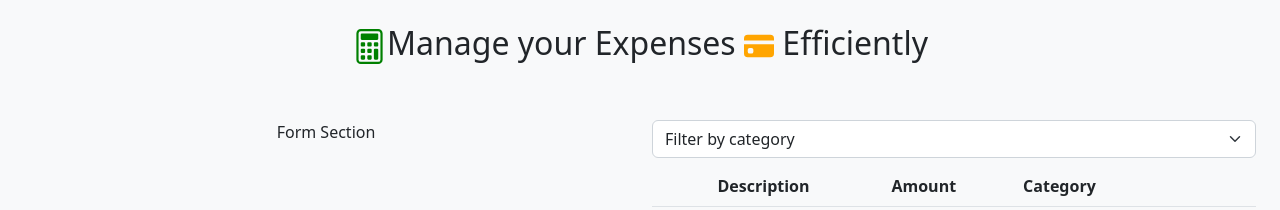
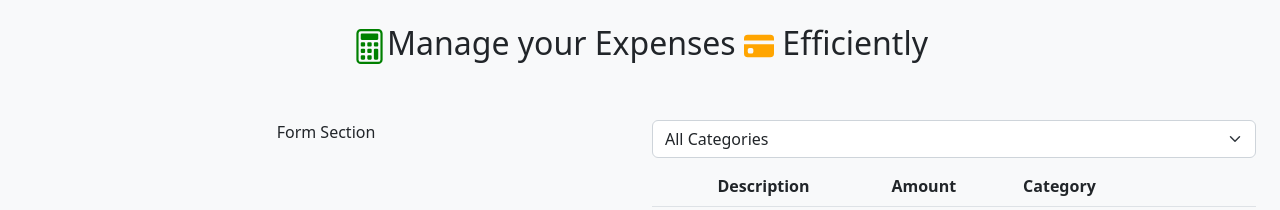
Before and after one commit to agorakis/Expenses-Tracker-App-React, a React (Vite) app: page / in a window 1280 px wide. Shown: the top 210 px of the page. Built offline with nearby package versions, Linux system fonts and the light colour scheme; the HTML template or start-up script is replaced by a standard one.

Commit message:
Finalize the Filtering++

```diff
--- a/src/App.tsx
+++ b/src/App.tsx
@@ -44,7 +44,6 @@ function App() {
   };
 
   const handleFiltering = (category: string) => {
-    console.log(category)
     setSelectedCategory(category);
   }
 
--- a/src/ExpenseFilter.tsx
+++ b/src/ExpenseFilter.tsx
@@ -7,7 +7,7 @@ const ExpenseFilter = ({onSelect}:ExpenseFilterProps) => {
     return (
 
  <select onChange={(e) => onSelect(e.target.value)} className="form-select form-select-md mb-2" aria-label="Default select example">
-    <option value="" selected>Filter by category</option>
+    <option value="" selected>All Categories</option>
     <option value="Rent">Rent</option>
     <option value="Utilities">Utilities</option>
     <option value="Super Market">Super Market</option>
```
